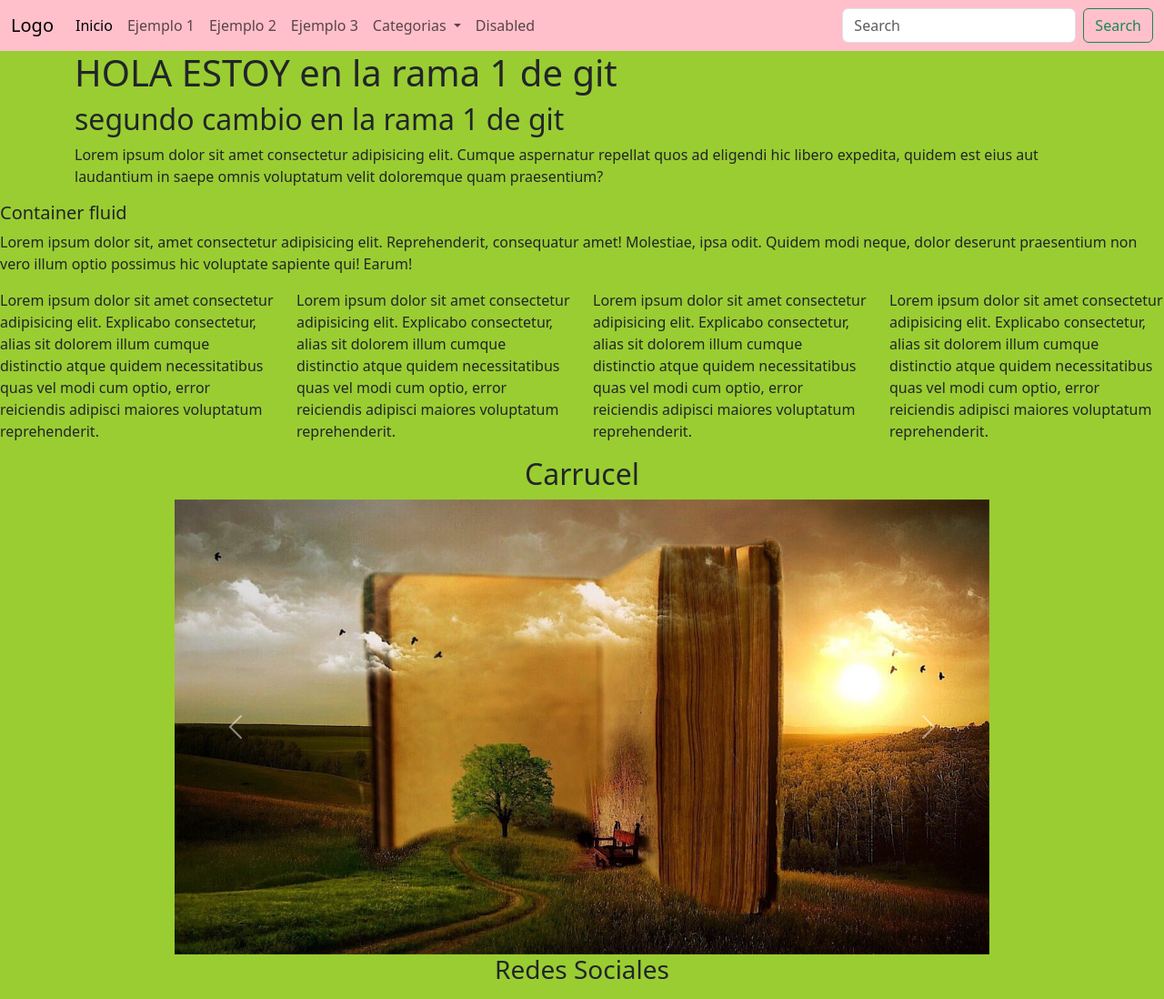
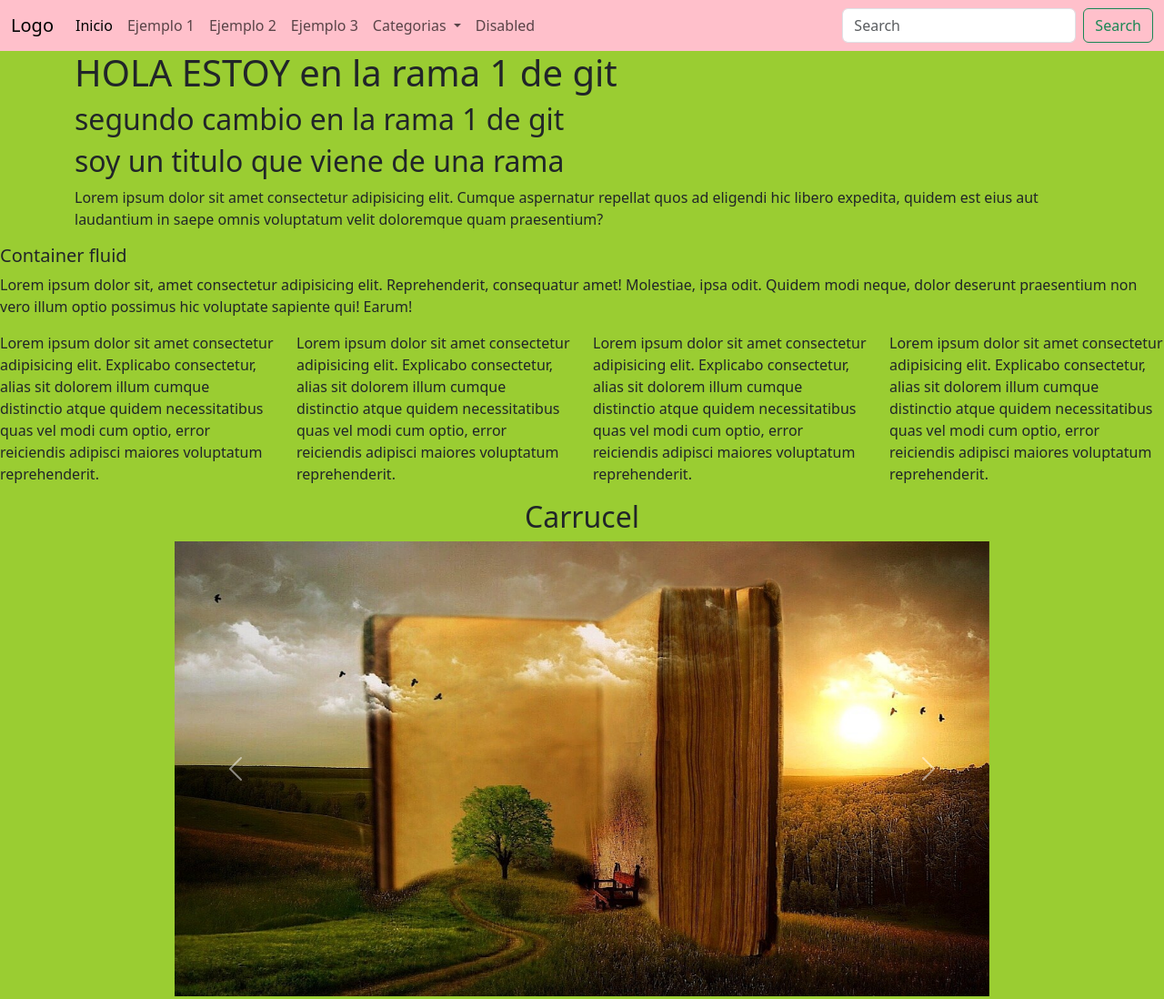
Before and after one commit to ludmilafer3/clase-11, a plain HTML site: page index.html in a window 1280 px wide. Shown: the top 1098 px of the page at 91% size. Drawn offline with nearby package versions, Linux system fonts and the light colour scheme.

Commit message:
cambio antes de la fusion

```diff
--- a/index.html
+++ b/index.html
@@ -66,6 +66,7 @@
     <section class="container">
         <h1>HOLA ESTOY en la rama 1 de git</h1>
         <h2>segundo cambio en la rama 1 de git</h2>
+        <h2>soy un titulo que viene de una rama</h2>
         <p>Lorem ipsum dolor sit amet consectetur adipisicing elit.
         Cumque aspernatur repellat quos ad eligendi hic libero expedita, quidem est eius aut laudantium in saepe omnis voluptatum
         velit doloremque quam praesentium?</p>
```
